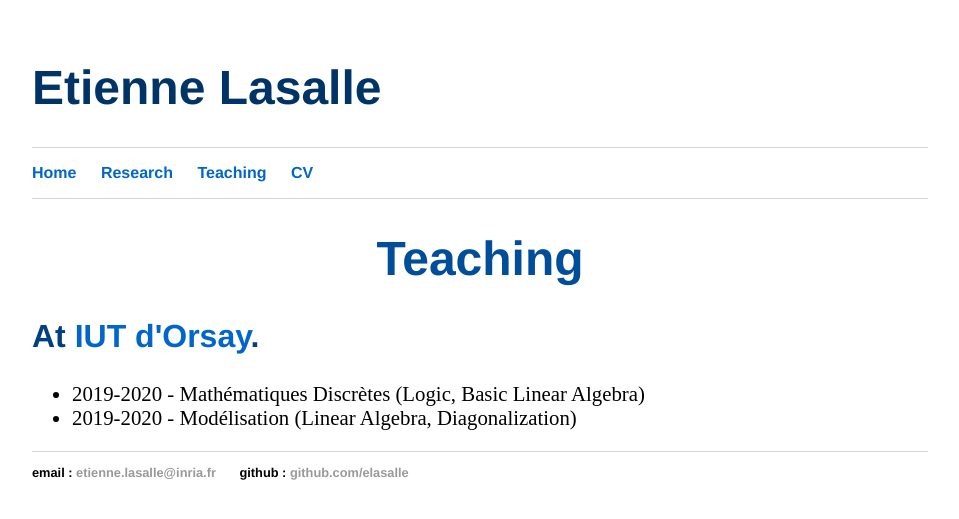
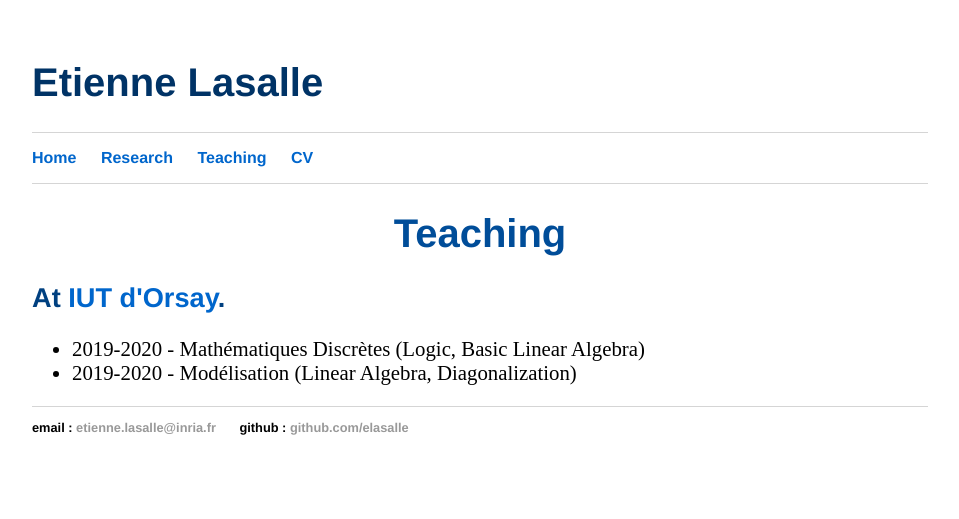
Before and after one commit to elasalle/elasalle.github.io, a Jekyll site: the page built from teaching/index.html, in a window 1280 px wide. Shown: the top 519 px of the page, without its empty margins (160-1119 px from the left). Built offline with Jekyll 4.4.1, drawn with Linux system fonts in a browser that asks for light colours.

Commit message:
Update main.css
reduce font size for h1 and h2

```diff
--- a/css/main.css
+++ b/css/main.css
@@ -23,14 +23,14 @@ a:hover { text-decoration: underline;}
 
 
 h1 {
-    font-size: 3em;
+    font-size: 2.5em;
     font-family:'Helvetica', 'Arial', 'Sans-Serif';
 }
 h1.name {
     color: #003366;
 }
 h2 {
-    font-size: 2em;
+    font-size: 1.7em;
     font-family:'Helvetica', 'Arial', 'Sans-Serif';
 }
 .title1 {
```
